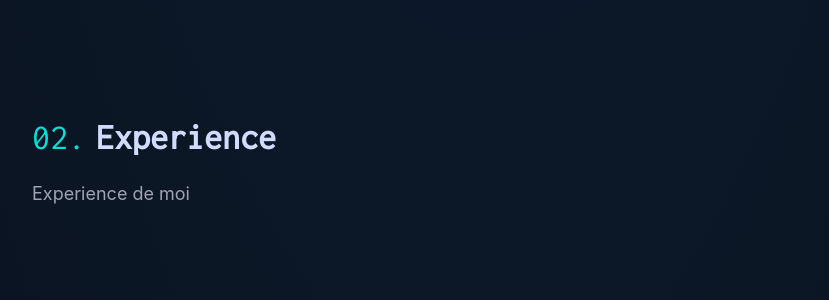
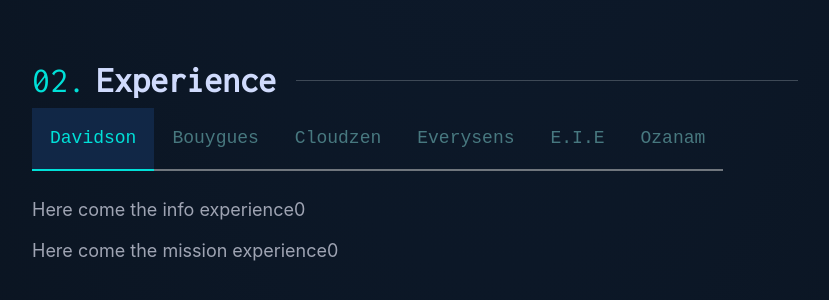
Before and after one commit to Mousticke/portfolio-new, a React (Create React App) app: page / in a window 1280 px wide. Shown: the part 1833-2133 px from the top of the page, without its empty margins (256-1085 px from the left). Built offline with nearby package versions, Linux system fonts and the light colour scheme.

Commit message:
(feature): Add Experiences Layout dynamiccally from data

```diff
--- a/src/config/experiencesData.js
+++ b/src/config/experiencesData.js
@@ -3,6 +3,124 @@ const experiencesData = [
     id: '0',
     company: 'Davidson',
     title: 'Consulting Engineer',
+    actions: ['Client Spuerkeess', 'Signing Pad', 'Corona'],
+    outcomes: ['Client en agence peuvent signer par signingpad', 'Moins de papier via le moteur'],
+    startDate: '2019-02-15',
+    endDate: 'Present',
+    tags: ['Front-End', 'Software', '.NET', 'WebServices', 'V-Cycle', 'GMC', 'Bank'],
+    contact: [
+      {
+        id: '0',
+        name: 'David De Mas',
+        title: 'Associate Director',
+      },
+      {
+        id: '1',
+        name: 'Laurent Prette',
+        title: 'Deputy Head of IT division',
+      },
+    ],
+  },
+  {
+    id: '1',
+    company: 'Bouygues',
+    title: 'Embedded Systems Engineer',
+    actions: ['Client Spuerkeess', 'Signing Pad', 'Corona'],
+    outcomes: ['Client en agence peuvent signer par signingpad', 'Moins de papier via le moteur'],
+    startDate: '2019-02-15',
+    endDate: 'Present',
+    tags: ['Front-End', 'Software', '.NET', 'WebServices', 'V-Cycle', 'GMC', 'Bank'],
+    contact: [
+      {
+        id: '0',
+        name: 'David De Mas',
+        email: 'david.demas@davidson.eu',
+        title: 'Associate Director',
+      },
+      {
+        id: '1',
+        name: 'Laurent Prette',
+        email: 'l.prette@spuerkess.lu',
+        title: 'Deputy Head of IT division',
+      },
+    ],
+  },
+  {
+    id: '2',
+    company: 'Cloudzen',
+    title: 'Software Engineer',
+    actions: ['Client Spuerkeess', 'Signing Pad', 'Corona'],
+    outcomes: ['Client en agence peuvent signer par signingpad', 'Moins de papier via le moteur'],
+    startDate: '2019-02-15',
+    endDate: 'Present',
+    tags: ['Front-End', 'Software', '.NET', 'WebServices', 'V-Cycle', 'GMC', 'Bank'],
+    contact: [
+      {
+        id: '0',
+        name: 'David De Mas',
+        email: 'david.demas@davidson.eu',
+        title: 'Associate Director',
+      },
+      {
+        id: '1',
+        name: 'Laurent Prette',
+        email: 'l.prette@spuerkess.lu',
+        title: 'Deputy Head of IT division',
+      },
+    ],
+  },
+  {
+    id: '3',
+    company: 'Everysens',
+    title: 'Front-End Engineer',
+    actions: ['Client Spuerkeess', 'Signing Pad', 'Corona'],
+    outcomes: ['Client en agence peuvent signer par signingpad', 'Moins de papier via le moteur'],
+    startDate: '2019-02-15',
+    endDate: 'Present',
+    tags: ['Front-End', 'Software', '.NET', 'WebServices', 'V-Cycle', 'GMC', 'Bank'],
+    contact: [
+      {
+        id: '0',
+        name: 'David De Mas',
+        email: 'david.demas@davidson.eu',
+        title: 'Associate Director',
+      },
+      {
+        id: '1',
+        name: 'Laurent Prette',
+        email: 'l.prette@spuerkess.lu',
+        title: 'Deputy Head of IT division',
+      },
+    ],
+  },
+  {
+    id: '4',
+    company: 'E.I.E',
+    title: 'Assistant Quality Health and Security Manager',
+    actions: ['Client Spuerkeess', 'Signing Pad', 'Corona'],
+    outcomes: ['Client en agence peuvent signer par signingpad', 'Moins de papier via le moteur'],
+    startDate: '2019-02-15',
+    endDate: 'Present',
+    tags: ['Front-End', 'Software', '.NET', 'WebServices', 'V-Cycle', 'GMC', 'Bank'],
+    contact: [
+      {
+        id: '0',
+        name: 'David De Mas',
+        email: 'david.demas@davidson.eu',
+        title: 'Associate Director',
+      },
+      {
+        id: '1',
+        name: 'Laurent Prette',
+        email: 'l.prette@spuerkess.lu',
+        title: 'Deputy Head of IT division',
+      },
+    ],
+  },
+  {
+    id: '5',
+    company: 'Ozanam',
+    title: 'Full Stack Developer',
     actions: ['Client Spuerkeess', 'Signing Pad', 'Corona'],
     outcomes: ['Client en agence peuvent signer par signingpad', 'Moins de papier via le moteur'],
     startDate: '2019-02-15',
--- a/src/domains/Experience/Experience.jsx
+++ b/src/domains/Experience/Experience.jsx
@@ -1,16 +1,193 @@
-import React from 'react'
+import React, { useState, useRef, useCallback, useEffect } from 'react'
 import styled from 'styled-components'
+import { transitionAll, fonts } from '@styles'
+import { CSSTransition } from 'react-transition-group'
+import experiencesData from '@config/experiencesData'
 
 const StyledGrid = styled.div`
   display: grid;
   visibility: visible;
+  grid-template-rows: minmax(0, auto) minmax(0, auto) minmax(0, auto);
+  grid-template-columns: 2fr 3fr;
+  grid-template-areas:
+    'title title'
+    'list list'
+    'info mission';
+`
+const StyledExperienceTitle = styled.h2`
+  grid-area: title;
+`
+
+const StyledListExperienceContainer = styled.div`
+  grid-area: list;
+`
+
+const StyledInfoExperienceContainer = styled.div`
+  grid-area: info;
+`
+
+const StyledMissionExperienceContainer = styled.div`
+  grid-area: mission;
+`
+
+const StyledListContainer = styled.ul`
+  display: flex;
+  position: relative;
+  margin: 0;
+  padding: 0;
+  width: max-content;
+  list-style: none;
+  overflow-x: auto;
+`
+
+const StyledButton = styled.button`
+  cursor: pointer;
+  display: flex;
+  flex-direction: row;
+  align-items: center;
+  height: 3.5rem;
+  font-size: 1rem;
+  padding: 1em 1em;
+  text-decoration: none;
+  text-decoration-skip-ink: auto;
+  position: relative;
+  background-color: transparent;
+  white-space: nowrap;
+  border: 0px;
+  border-radius: 0px;
+  border-bottom: 2px solid #70767d;
+  color: ${({ isActive, ...props }) =>
+    isActive ? `${props.theme.colors.button.text}` : `${props.theme.colors.button.transparent_text_green}`};
+  font-family: ${fonts.style.mono};
+  transition: ${transitionAll};
+
+  &:hover,
+  &:focus {
+    background-color: ${(props) => props.theme.colors.button.hover_navyBlue};
+    color: ${(props) => props.theme.colors.button.text};
+    outline: 0px;
+  }
+`
+const StyledBorderHighlight = styled.div`
+  position: absolute;
+  bottom: 0;
+  left: 0;
+  z-index: 10;
+  height: 2px;
+  width: ${({ refWidth }) => `${refWidth}px`};
+  background: ${(props) => props.theme.colors.barBorder.background};
+  transform: translateX(calc(${({ totalWidthPrevious, refWidth }) => totalWidthPrevious - refWidth} * 1px));
+  transition: transform 0.25s cubic-bezier(0.28, 0.9, 0.35, 0.96);
+  transition-delay: 0.1s;
+`
+
+const StyledExperienceContent = styled.div`
+  flex-grow: 1;
+  width: 100%;
+  height: auto;
+  padding-top: 0.5rem;
 `
 
 function Experience() {
+  const [activeExpId, setActiveExpId] = useState(0)
+  const [length, setLength] = useState(0)
+  const [mission] = useState(null)
+  const [refWidth, setRefWidth] = useState(0)
+  const [totalRefWidth, setTotalRefWidth] = useState(0)
+  const tabMissions = useRef([React.createRef()])
+
+  const focusedMission = useCallback(() => {
+    if (tabMissions.current[mission]) {
+      tabMissions.current[mission].focus()
+    }
+  }, [mission])
+
+  const updateLength = () => {
+    const value = experiencesData.length
+    setLength(experiencesData.length)
+    tabMissions.current = tabMissions.current.splice(0, value)
+    for (let i = 0; i < value; i += 1) {
+      tabMissions.current[i] = tabMissions.current[i] || React.createRef()
+    }
+    tabMissions.current = tabMissions.current.map((item) => item || React.createRef())
+  }
+
+  useEffect(() => {
+    updateLength()
+    tabMissions.current[0].current.focus()
+    setRefWidth(tabMissions.current[0].current.clientWidth)
+    setTotalRefWidth(tabMissions.current[0].current.clientWidth)
+  }, [length])
+
+  useEffect(() => {
+    focusedMission()
+  }, [focusedMission])
+
   return (
     <StyledGrid>
-      <h2 className='numbered-heading'>Experience</h2>
-      <p>Experience de moi</p>
+      <StyledExperienceTitle className='numbered-heading'>Experience</StyledExperienceTitle>
+
+      <StyledListExperienceContainer>
+        <StyledListContainer role='tablist' aria-label='Experiences lists'>
+          {experiencesData &&
+            experiencesData.map(({ id, company }, i) => (
+              <li key={id}>
+                <StyledButton
+                  isActive={activeExpId === i}
+                  id={`exp-${i}`}
+                  onClick={() => {
+                    setActiveExpId(i)
+                    setRefWidth(tabMissions.current[i].current && tabMissions.current[i].current.clientWidth)
+                    setTotalRefWidth(i)
+                    for (let index = 0; index < i + 1; index += 1) {
+                      setTotalRefWidth(
+                        (prevState) =>
+                          prevState +
+                          (tabMissions.current[index].current && tabMissions.current[index].current.clientWidth)
+                      )
+                    }
+                  }}
+                  aria-selected={activeExpId === i}
+                  aria-controls={`info-${i}`}
+                  role='tab'
+                  tabIndex={activeExpId === i ? '0' : '-1'}
+                  ref={tabMissions.current[i]}
+                >
+                  {company}
+                </StyledButton>
+              </li>
+            ))}
+
+          <StyledBorderHighlight totalWidthPrevious={totalRefWidth} refWidth={refWidth} />
+        </StyledListContainer>
+      </StyledListExperienceContainer>
+
+      {experiencesData &&
+        experiencesData.map(({ id }, i) => (
+          <CSSTransition key={id} in={activeExpId === { i }} timeout={250} classNames='fade'>
+            <StyledExperienceContent
+              id={`info-${i}`}
+              role='tabpanel'
+              tabIndex={activeExpId === i ? '0' : '-1'}
+              aria-labelledby={`exp-${i}`}
+              aria-hidden={activeExpId !== i}
+              hidden={activeExpId !== i}
+            >
+              <StyledInfoExperienceContainer>
+                <p>
+                  Here come the info experience
+                  {i}
+                </p>
+              </StyledInfoExperienceContainer>
+              <StyledMissionExperienceContainer>
+                <p>
+                  Here come the mission experience
+                  {i}
+                </p>
+              </StyledMissionExperienceContainer>
+            </StyledExperienceContent>
+          </CSSTransition>
+        ))}
     </StyledGrid>
   )
 }
--- a/src/domains/Footer/FooterContainer.jsx
+++ b/src/domains/Footer/FooterContainer.jsx
@@ -7,7 +7,7 @@ const StyledFooterContainer = styled.div`
   flex-direction: column;
   line-height: 1;
   color: ${(props) => props.theme.colors.text.default};
-  font-family: ${fonts.style.footer};
+  font-family: ${fonts.style.mono};
 `
 
 const StyledTextLink = styled.a`
--- a/src/styles/font.js
+++ b/src/styles/font.js
@@ -4,7 +4,7 @@ const fonts = {
       'Calibre Inconsolata, -apple-system, BlinkMacSystemFont, Segoe UI, Roboto, Helvetica Neue, Arial, Noto Sans, sans-serif, Apple Color Emoji, Segoe UI Emoji, Segoe UI Symbol, Noto Color Emoji',
     monospace: 'SFMono-Regular, Menlo, Monaco, Liberation Mono, Courier New, monospace',
     default: 'Poppins, sans-serif',
-    footer: '"SF Mono","Fira Code","Fira Mono","Roboto Mono",monospace',
+    mono: '"SF Mono","Fira Code","Fira Mono","Roboto Mono",monospace',
     navbar: 'Calibre Inconsolata, monospace',
   },
   size: {
```
Also changed, not shown: src/domains/Contact/Contact.jsx (+4 -4 lines), src/styles/theme.js (+10 -0 lines).
